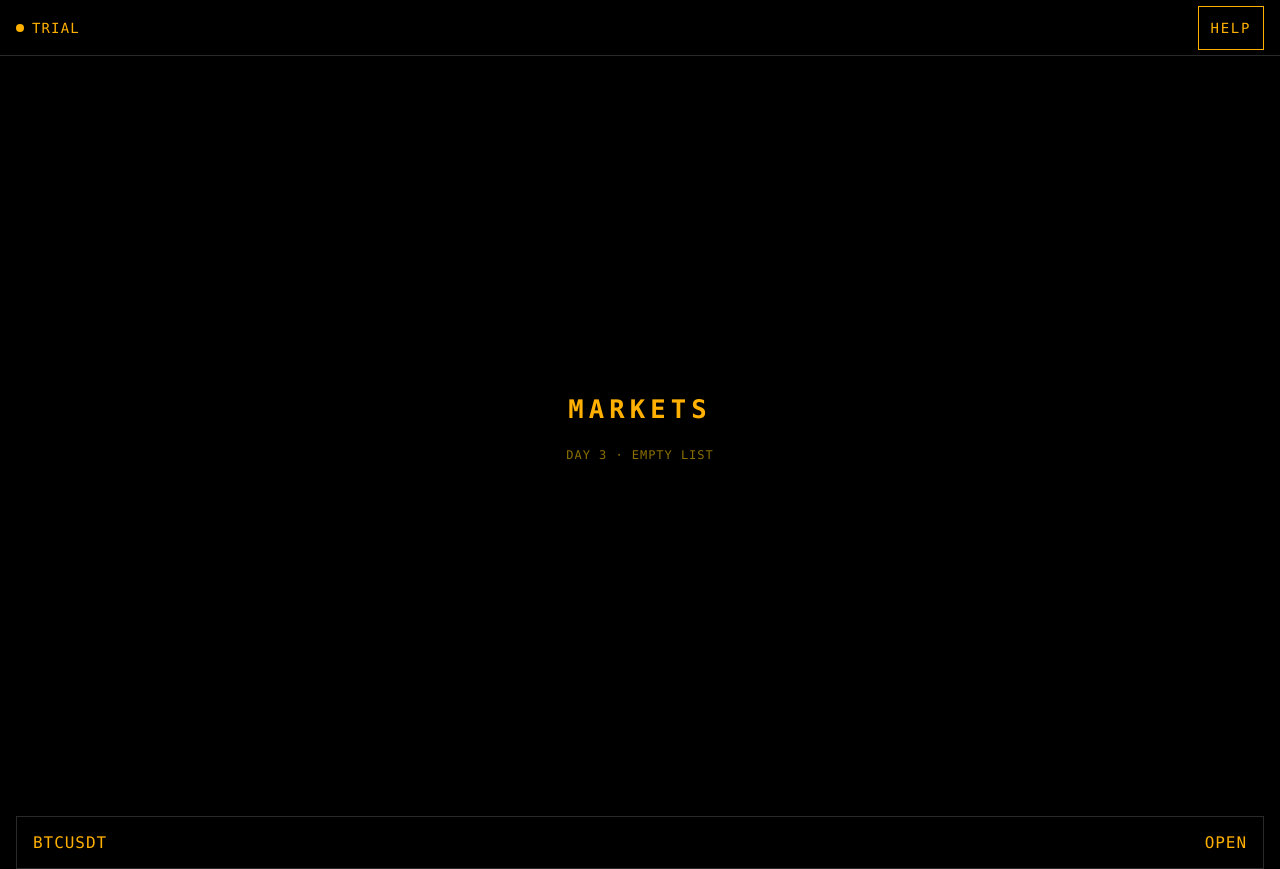
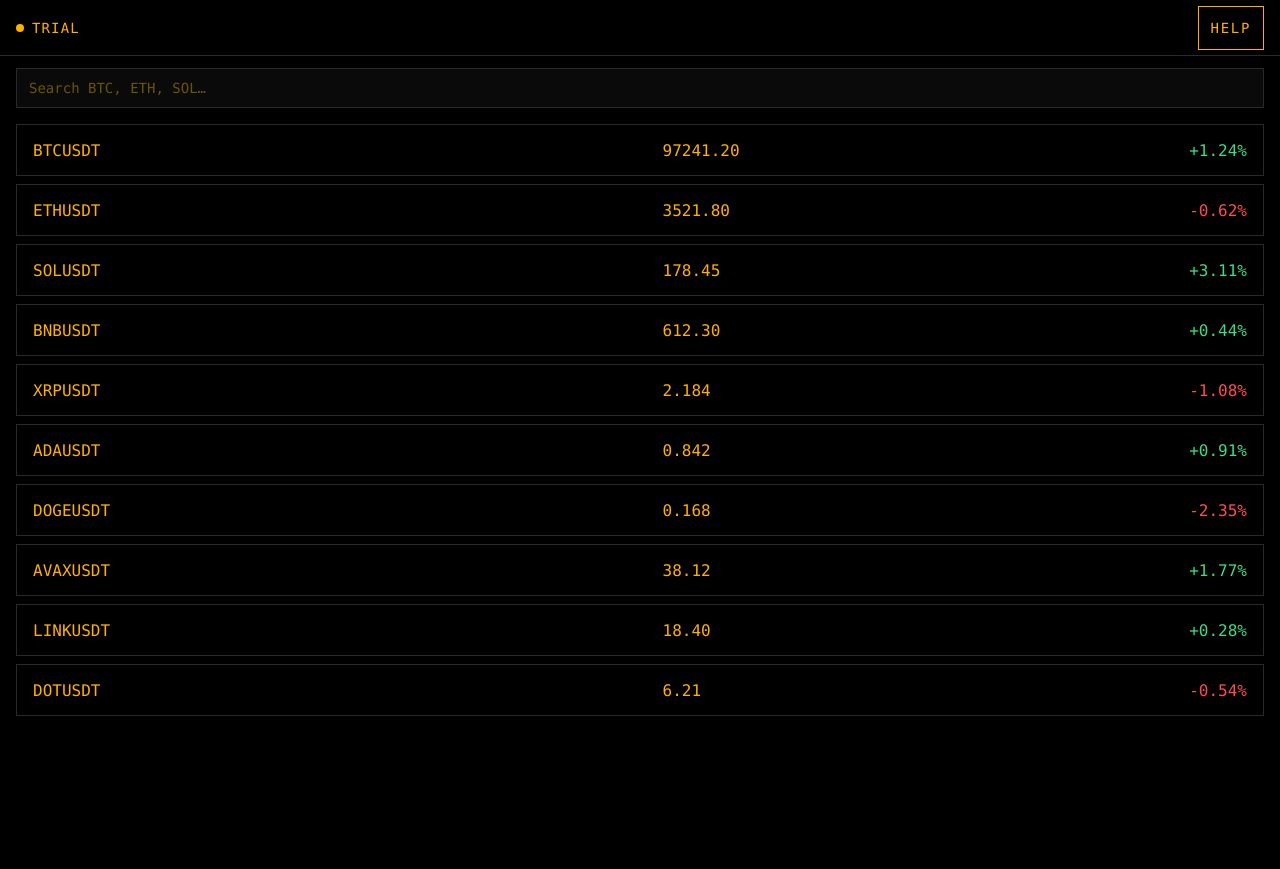
Before and after one commit to noxraine/seer, a plain HTML site: page index.html in a window 1280 px wide. After the commit the page ends 800 px from the top, so only its background shows below. Drawn offline with Linux system fonts and the light colour scheme.

Commit message:
Add files via upload

```diff
--- a/index.html
+++ b/index.html
@@ -6,14 +6,12 @@
   <title>Regime PH</title>
   <style>
     * { box-sizing: border-box; margin: 0; padding: 0; }
-
     body {
       background: #000;
       color: #FFB000;
       font-family: ui-monospace, "SF Mono", Menlo, Consolas, monospace;
       min-height: 100vh;
     }
-
     .topbar {
       position: sticky;
       top: 0;
@@ -26,7 +24,6 @@
       border-bottom: 1px solid #2A2A2A;
       background: #000;
     }
-
     .left, .help {
       min-height: 44px;
       display: flex;
@@ -36,15 +33,8 @@
       letter-spacing: 0.08em;
       font-size: 14px;
     }
-
-    .left { gap: 8px; padding-right: 12px; }
-    .dot {
-      width: 8px;
-      height: 8px;
-      border-radius: 50%;
-      background: #FFB000;
-    }
-
+    .left { gap: 8px; }
+    .dot { width: 8px; height: 8px; border-radius: 50%; background: #FFB000; }
     .help {
       min-width: 64px;
       padding: 0 12px;
@@ -52,42 +42,45 @@
       justify-content: center;
       letter-spacing: 0.12em;
     }
-
-    .screen { display: none; min-height: calc(100vh - 56px); }
+    .screen { display: none; }
     .screen.active { display: block; }
-
+    .search-wrap { padding: 12px 16px 8px; }
+    .search {
+      width: 100%;
+      height: 40px;
+      background: #0a0a0a;
+      border: 1px solid #2A2A2A;
+      color: #FFB000;
+      padding: 0 12px;
+      font: inherit;
+      font-size: 14px;
+      outline: none;
+    }
+    .search::placeholder { color: #6a5500; }
+    .row {
+      width: calc(100% - 32px);
+      margin: 8px auto 0;
+      padding: 14px 16px;
+      border: 1px solid #2A2A2A;
+      color: #FFB000;
+      text-decoration: none;
+      display: grid;
+      grid-template-columns: 1.2fr 1fr auto;
+      gap: 12px;
+      align-items: center;
+      min-height: 52px;
+    }
+    .up { color: #3DDC84; }
+    .down { color: #FF4D4D; }
     .center {
       min-height: calc(100vh - 56px);
       display: flex;
       flex-direction: column;
       align-items: center;
       justify-content: center;
-      gap: 24px;
+      gap: 16px;
     }
-
-    h1 {
-      font-size: 1.6rem;
-      letter-spacing: 0.2em;
-    }
-
-    .hint {
-      color: #8A7000;
-      font-size: 12px;
-      letter-spacing: 0.08em;
-    }
-
-    .row {
-      width: calc(100% - 32px);
-      margin: 16px auto 0;
-      padding: 16px;
-      border: 1px solid #2A2A2A;
-      color: #FFB000;
-      text-decoration: none;
-      display: flex;
-      justify-content: space-between;
-      min-height: 52px;
-      letter-spacing: 0.06em;
-    }
+    .hint { color: #8A7000; font-size: 12px; letter-spacing: 0.08em; }
   </style>
 </head>
 <body>
@@ -97,36 +90,58 @@
   </header>
 
   <section id="markets" class="screen">
-    <div class="center">
-      <h1>MARKETS</h1>
-      <p class="hint">DAY 3 · EMPTY LIST</p>
+    <div style="padding:12px 16px 8px;">
+      <input id="search" class="search" type="search" placeholder="Search BTC, ETH, SOL…" autocomplete="off">
     </div>
-    <a class="row" href="#pair">
-      <span>BTCUSDT</span>
-      <span>OPEN</span>
-    </a>
+    <div id="list"></div>
   </section>
 
   <section id="pair" class="screen">
     <div class="center">
-      <h1>BTCUSDT</h1>
-      <p class="hint">DAY 3 · EMPTY PAIR</p>
+      <h1 id="pairTitle">BTCUSDT</h1>
+      <p class="hint">DAY 4 · TAP BACK TO LIST</p>
     </div>
   </section>
 
   <section id="access" class="screen">
     <div class="center">
       <h1>ACCESS</h1>
-      <p class="hint">DAY 3 · EMPTY TICKET</p>
+      <p class="hint">DAY 4 · TICKET SCREEN</p>
     </div>
   </section>
 
   <script>
+    var PAIRS = [
+      { id: "BTCUSDT", px: "97241.20", chg: "+1.24", up: true },
+      { id: "ETHUSDT", px: "3521.80", chg: "-0.62", up: false },
+      { id: "SOLUSDT", px: "178.45", chg: "+3.11", up: true },
+      { id: "BNBUSDT", px: "612.30", chg: "+0.44", up: true },
+      { id: "XRPUSDT", px: "2.184", chg: "-1.08", up: false },
+      { id: "ADAUSDT", px: "0.842", chg: "+0.91", up: true },
+      { id: "DOGEUSDT", px: "0.168", chg: "-2.35", up: false },
+      { id: "AVAXUSDT", px: "38.12", chg: "+1.77", up: true },
+      { id: "LINKUSDT", px: "18.40", chg: "+0.28", up: true },
+      { id: "DOTUSDT", px: "6.21", chg: "-0.54", up: false }
+    ];
+
+    function renderList(filter) {
+      var q = (filter || "").trim().toUpperCase();
+      var root = document.getElementById("list");
+      var html = "";
+      PAIRS.forEach(function (p) {
+        if (q && p.id.indexOf(q) === -1) return;
+        html += '<a class="row" href="#pair">' +
+          '<span>' + p.id + '</span>' +
+          '<span>' + p.px + '</span>' +
+          '<span class="' + (p.up ? "up" : "down") + '">' + p.chg + '%</span></a>';
+      });
+      root.innerHTML = html || '<p class="hint" style="padding:16px;">NO MATCH</p>';
+    }
+
     function show(name) {
       document.querySelectorAll(".screen").forEach(function (el) {
         el.classList.toggle("active", el.id === name);
       });
-
       var left = document.getElementById("leftBtn");
       if (name === "markets") {
         left.href = "#access";
@@ -144,6 +159,10 @@
     }
 
     window.addEventListener("hashchange", route);
+    document.getElementById("search").addEventListener("input", function () {
+      renderList(this.value);
+    });
+    renderList("");
     route();
   </script>
 </body>
```
